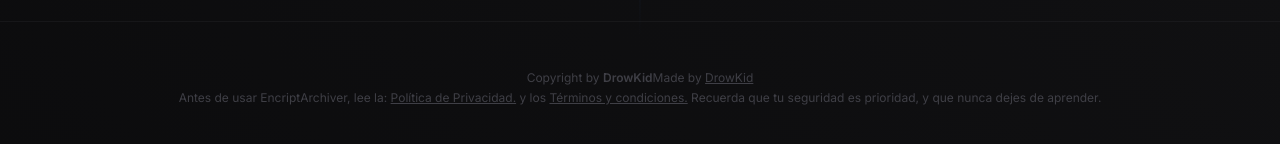
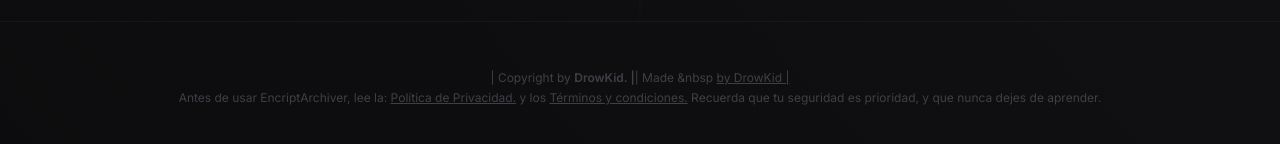
Before and after one commit to drowkid-1/EncriptArchiver, a Next.js app: page /deploy in a window 1280 px wide. Shown: the part 1223-1367 px from the top of the page. Built offline with nearby package versions, Linux system fonts and the light colour scheme.

Commit message:
Update layout.tsx

```diff
--- a/app/layout.tsx
+++ b/app/layout.tsx
@@ -27,16 +27,16 @@ export default function RootLayout({
         <footer className="bottom-0 border-t inset-2x-0 border-zinc-500/10">
           <div className="flex flex-col gap-1 px-6 py-12 mx-auto text-xs text-center text-zinc-700 max-w-7xl lg:px-8">
             <p>
-              Copyright by {" "}
+             | Copyright by {" "}
               <Link href="https://lalo.my.to/" className="font-semibold duration-150 hover:text-zinc-200">
-                DrowKid
+                DrowKid. |
               </Link>
-             Made by {" "}
+             | Made &nbsp{" "}
               <Link
                 href="https://github.com/drowkid-1/EncriptArchiver"
                 className="underline duration-150 hover:text-zinc-200"
               >
-                DrowKid {" "}
+              by DrowKid |{" "}
               </Link>
             </p>
             <p>
```
